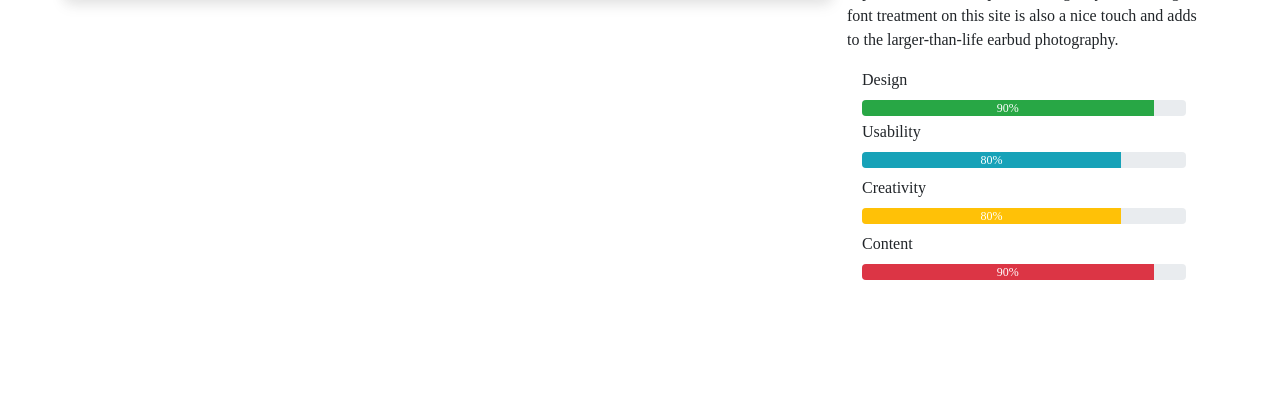
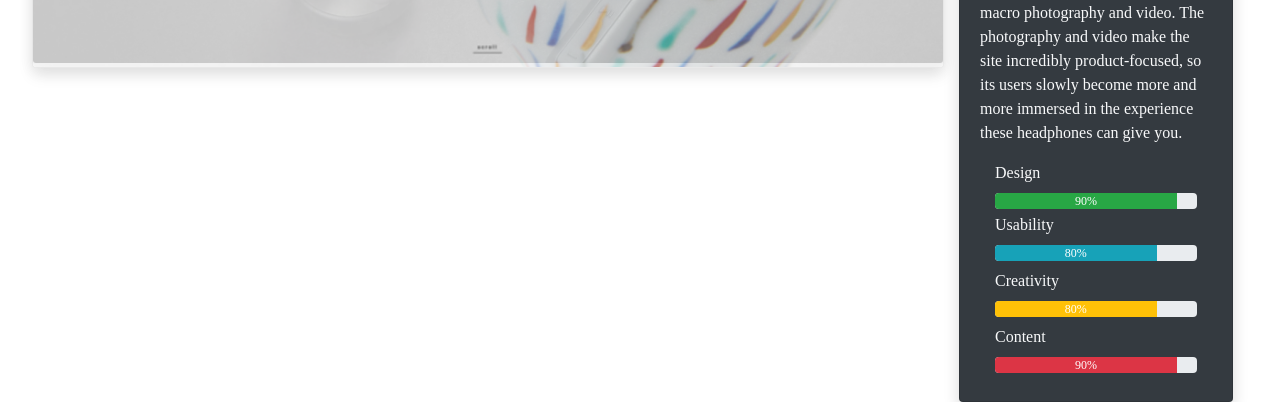
Before and after one commit to mohammed-fakhry/3rdTask, a plain HTML site: page index.html in a window 1280 px wide. Shown: the part 455-857 px from the top of the page. Before the commit the page ends 800 px from the top, so only its background shows below. Drawn offline with Linux system fonts and the light colour scheme.

Commit message:
header Edites

```diff
--- a/css/style.css
+++ b/css/style.css
@@ -28,3 +28,12 @@ nav {
     left:0;
     top:0;
 }
+
+#headerDescr {
+    /*background-color: rgba(0, 0, 0, 0.8);*/
+    padding: 20px;
+}
+
+.backEffect {
+    background-color: rgba(128, 128, 128, 0.219);
+}
--- a/index.html
+++ b/index.html
@@ -21,22 +21,23 @@
             <button class="btn btn-info">LOG IN</button>
         </div>
     </nav>
+    <!--firstSection-->
     <section id="firstSection">
-        <div class="container-fluid" style="width: 90%;">
+        <div class="container-fluid" style="width: 95%;">
             <div class="row">
                 <!--img-->
-                <div id="welcomeImg" class="col-md-8">
+                <div id="welcomeImg" class="col-md-9">
                     <img class="img-fluid card shadow slides" src="Source/header.jpg">
                     <img class="img-fluid card shadow slides" src="Source/header2.jpg">
                     <img class="img-fluid card shadow slides" src="Source/header3.jpg">
                 </div>
                 <!--text-->
-                <div class="col-md-4 mt-3" id="welcomeTxt">
+                <div class="col-md-3 mt-3" id="welcomeTxt">
                     <h1 id="headerTxt"></h1>
                     <button class="btn btn-info mb-2" style="display: none;">Start Now</button>
                     <hr class="text-center">
                     <!--description-->
-                    <div id="headerDescr" style="display: none;">
+                    <div id="headerDescr" class="card shadow" style="display: none;">
                         <h2>Mikiya</h2>
                         <p>is a Product Designer with a minimalistic portfolio that showcases his work through strong
                             photography and subtle animations. His full site was originally created in Japanese and then
--- a/js/first.js
+++ b/js/first.js
@@ -59,12 +59,18 @@ setInterval(function () {
     console.log(headImgSrc)
     //text SlideShow
     if (headImgSrc == "Source/header3.jpg") {
+        $("#headerDescr").addClass("bg-light")
+        $("#headerDescr").removeClass("bg-dark text-light")
         $('#welcomeTxt h2').html("Mikiya")
         $('#welcomeTxt p').html("is a Product Designer with a minimalistic portfolio that showcases his work through strong photography and subtle animations. His full site was originally created in Japanese and then translated into English, helping demonstrate the international scalability of his design.")
     } else if (headImgSrc == "Source/header.jpg") {
+        $("#headerDescr").addClass("bg-dark text-light")
+        $("#headerDescr").removeClass("bg-light")
         $('#welcomeTxt h2').html("Revols")
-        $('#welcomeTxt p').html("Revols takes a bold approach on its website by enlarging its small, sophisticated headphones using macro photography and video. The photography and video make the site incredibly product-focused, so its users slowly become more and more immersed in the experience these headphones can give you. The large font treatment on this site is also a nice touch and adds to the larger-than-life earbud photography.")
+        $('#welcomeTxt p').html("Revols takes a bold approach on its website by enlarging its small, sophisticated headphones using macro photography and video. The photography and video make the site incredibly product-focused, so its users slowly become more and more immersed in the experience these headphones can give you.")
     } else if (headImgSrc == "Source/header2.jpg") {
+        $("#headerDescr").addClass("backEffect")
+        $("#headerDescr").removeClass("bg-dark text-light")
         $('#welcomeTxt h2').html("uBear")
         $('#welcomeTxt p').html("uBear designs, develops and produces mobile accessories and related products for urban-minded peoples driven by energy of big cities.")
     }
```
